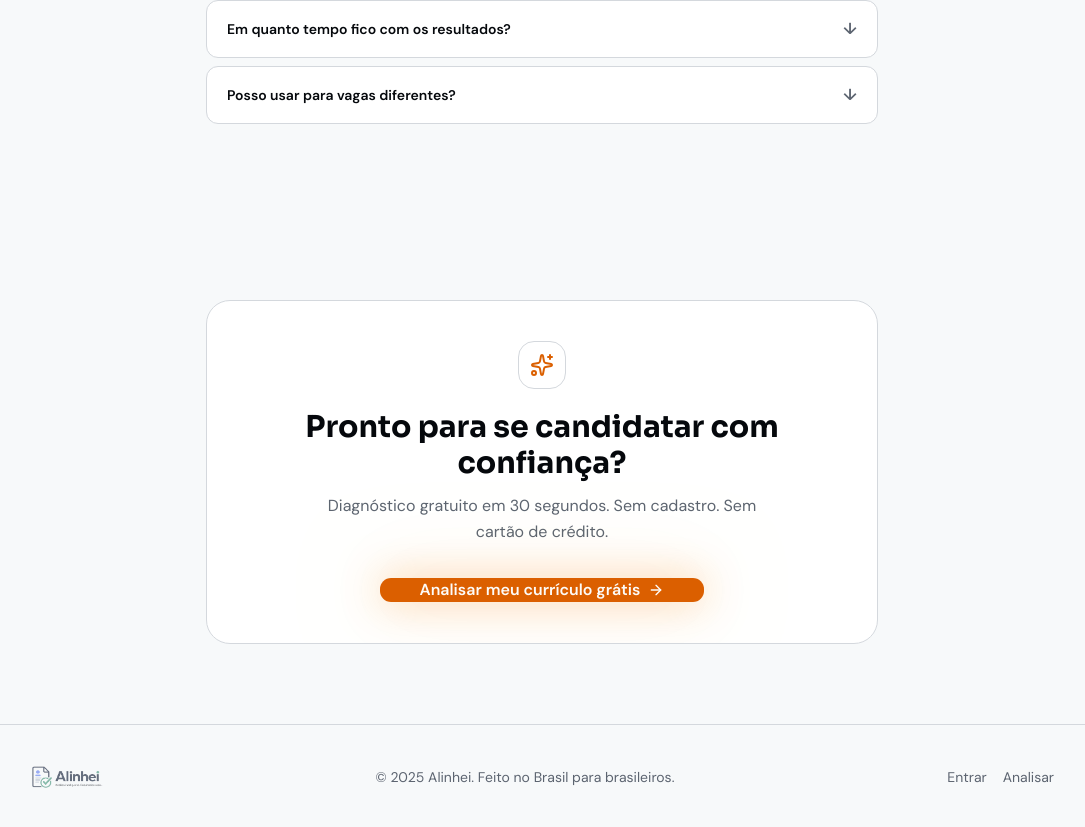
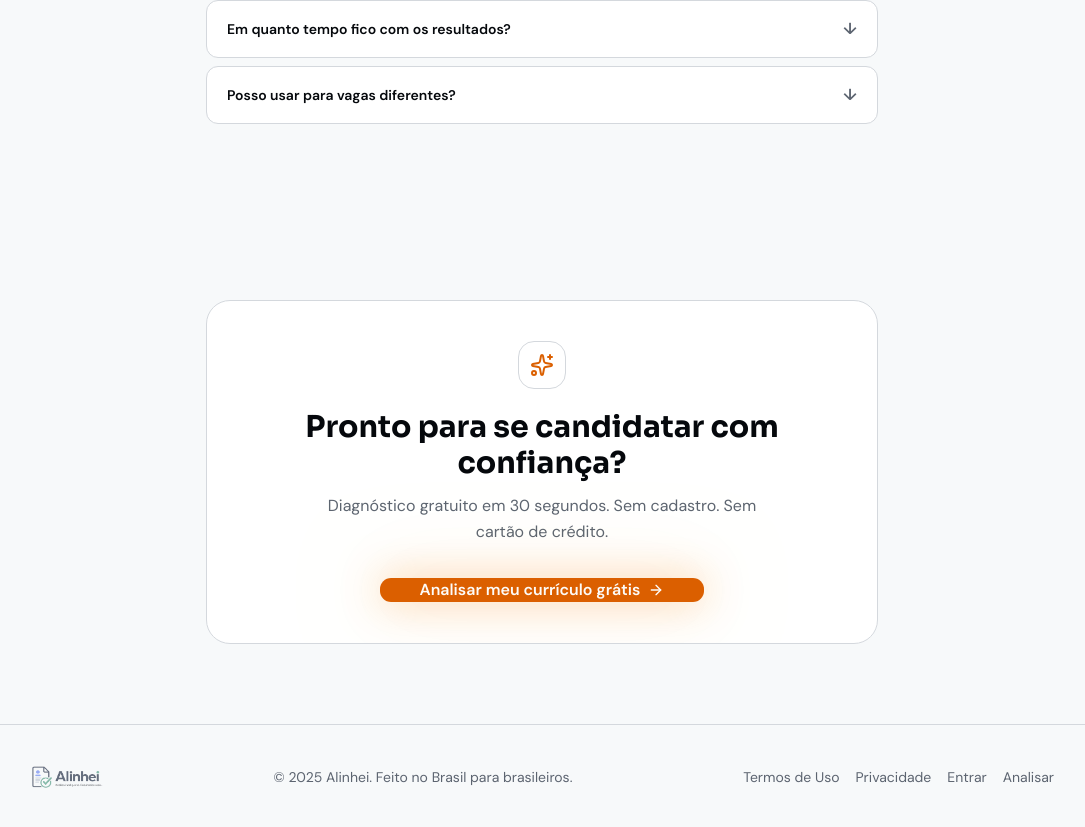
Before and after one commit to gatepfr/alinhei, a Next.js app: page / in a window 1280 px wide. Shown: the part 3785-4612 px from the top of the page, without its empty margins (98-1183 px from the left). Built offline with nearby package versions, Linux system fonts and the light colour scheme; no server answers.

Commit message:
feat: adiciona links de Termos e Privacidade no footer

```diff
--- a/app/page.tsx
+++ b/app/page.tsx
@@ -457,6 +457,8 @@ export default async function LandingPage() {
           </div>
           <p>© 2025 Alinhei. Feito no Brasil para brasileiros.</p>
           <div className="flex items-center gap-4">
+            <Link href="/termos" className="hover:text-foreground transition-colors">Termos de Uso</Link>
+            <Link href="/privacidade" className="hover:text-foreground transition-colors">Privacidade</Link>
             <Link href="/login" className="hover:text-foreground transition-colors">Entrar</Link>
             <Link href="/analise" className="hover:text-foreground transition-colors">Analisar</Link>
           </div>
```
